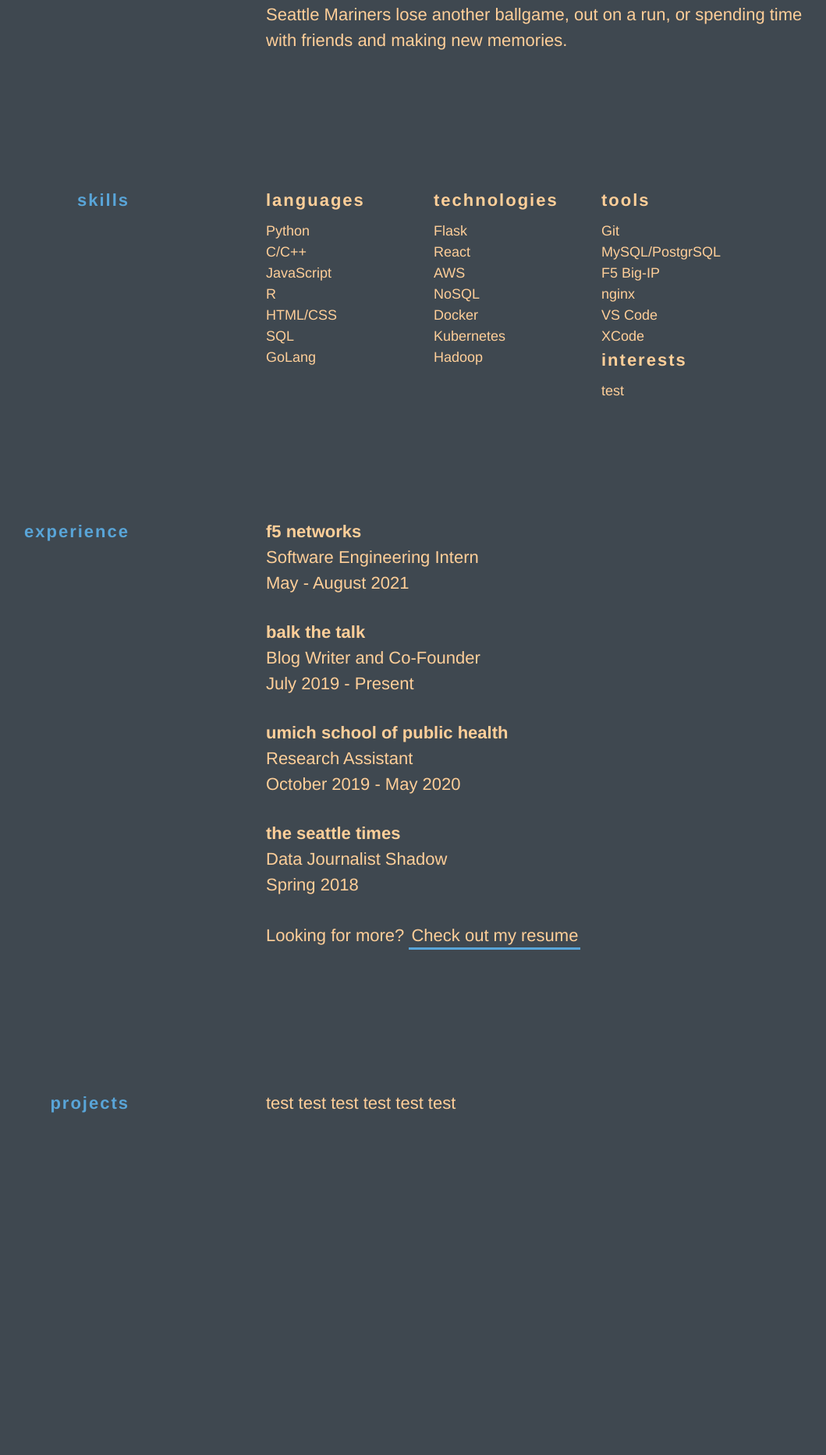
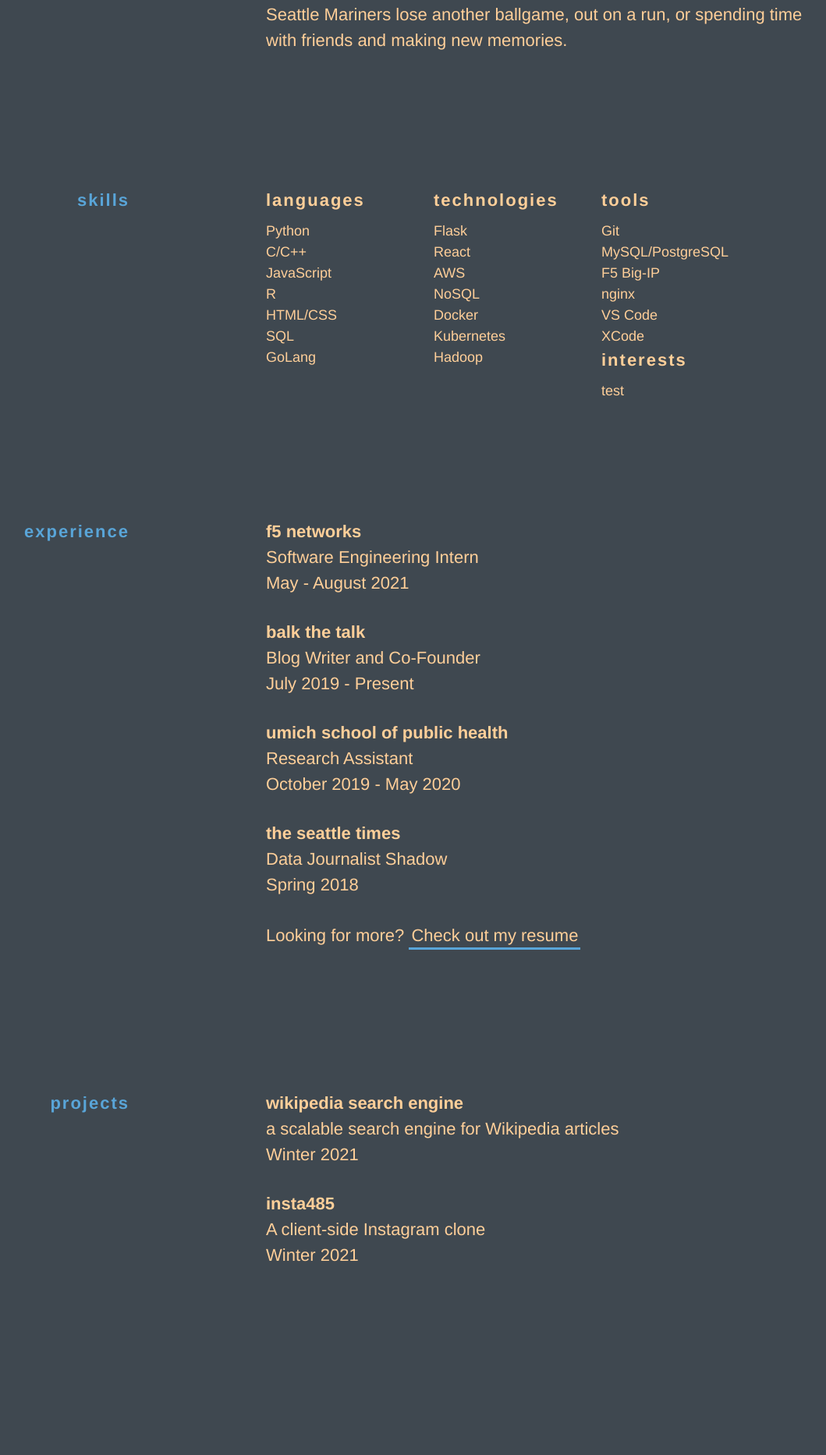
Before and after one commit to mahirumich/personal-site, a Flask app: page / in a window 1280 px wide; the page is wider, and only the part inside the window is pictured. Shown: the part 1601-3467 px from the top of that part at 78% size, without its empty margins (74-1133 px from the left). Before the commit the page ends 3028 px from the top of that part, so only its background shows below. Run offline with Flask 2, Linux system fonts and the light colour scheme.

Commit message:
adding projects want to find a way to add in technologies

```diff
--- a/templates/index.html
+++ b/templates/index.html
@@ -90,7 +90,7 @@
           <div class="skills_cat_label">Tools</div>
           <ul>
             <li class="skills_item">Git</li>
-            <li class="skills_item">MySQL/PostgrSQL</li>
+            <li class="skills_item">MySQL/PostgreSQL</li>
             <li class="skills_item">F5 Big-IP</li>
             <li class="skills_item">nginx</li>
             <li class="skills_item">VS Code</li>
@@ -103,7 +103,6 @@
             <li class="skills_item">test</li>
           </ul>
         </div>
-
       </div>
     </section>
     <section>
@@ -136,7 +135,18 @@
     </section>
     <section>
       <div class="section_title left">projects</div>
-      <div class="section_content">test test test test test test</div>
+      <div class="section_content">
+        <div class="exp_item">
+          <div class="exp_place">Wikipedia search engine</div>
+          <div class="exp_title">a scalable search engine for Wikipedia articles</div>
+          <div class="exp_time">Winter 2021</div>
+        </div>
+        <div class-"exp_item">
+          <div class="exp_place">insta485</div>
+          <div class="exp_title">A client-side Instagram clone</div>
+          <div class="exp_time">Winter 2021</div>
+        </div>
+      </div>
     </section>
     <br></br>
     <pre></pre>
```
